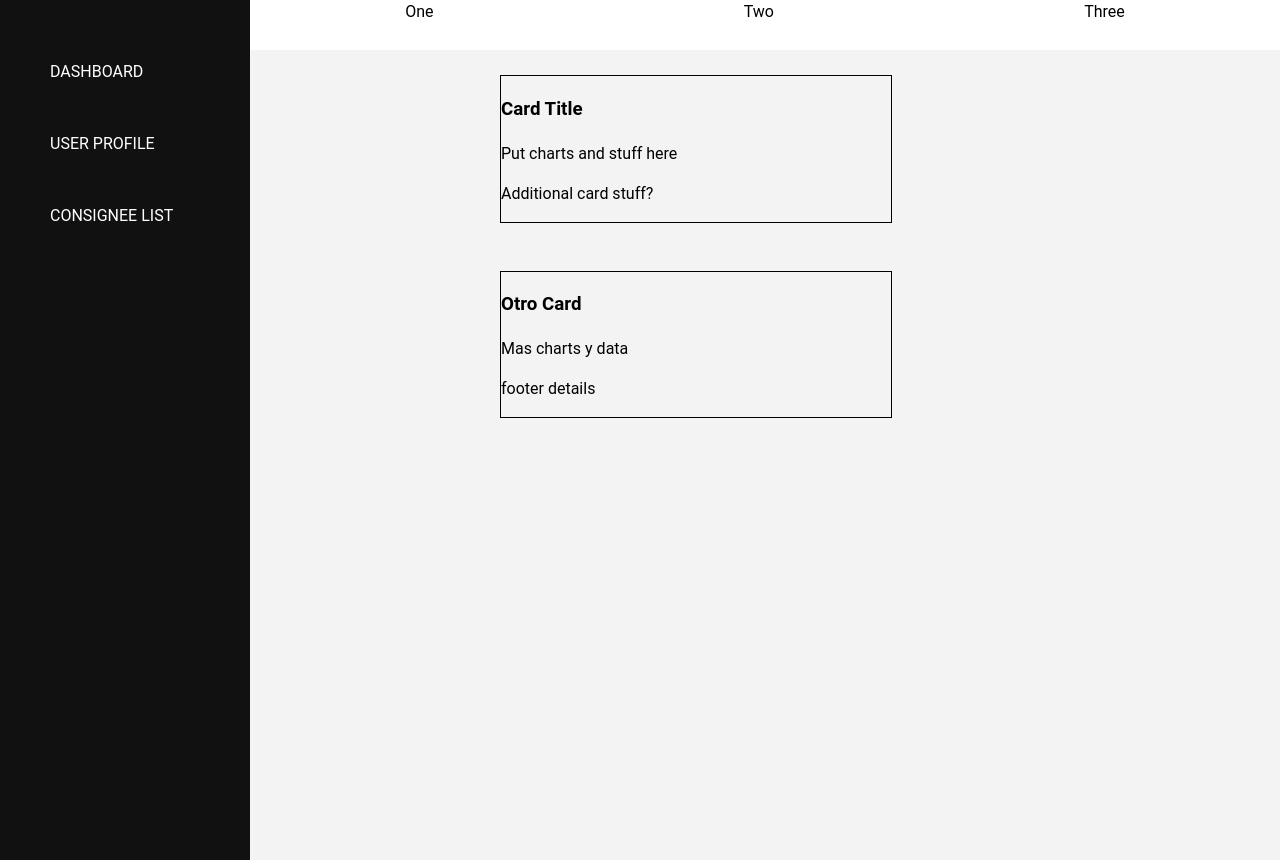
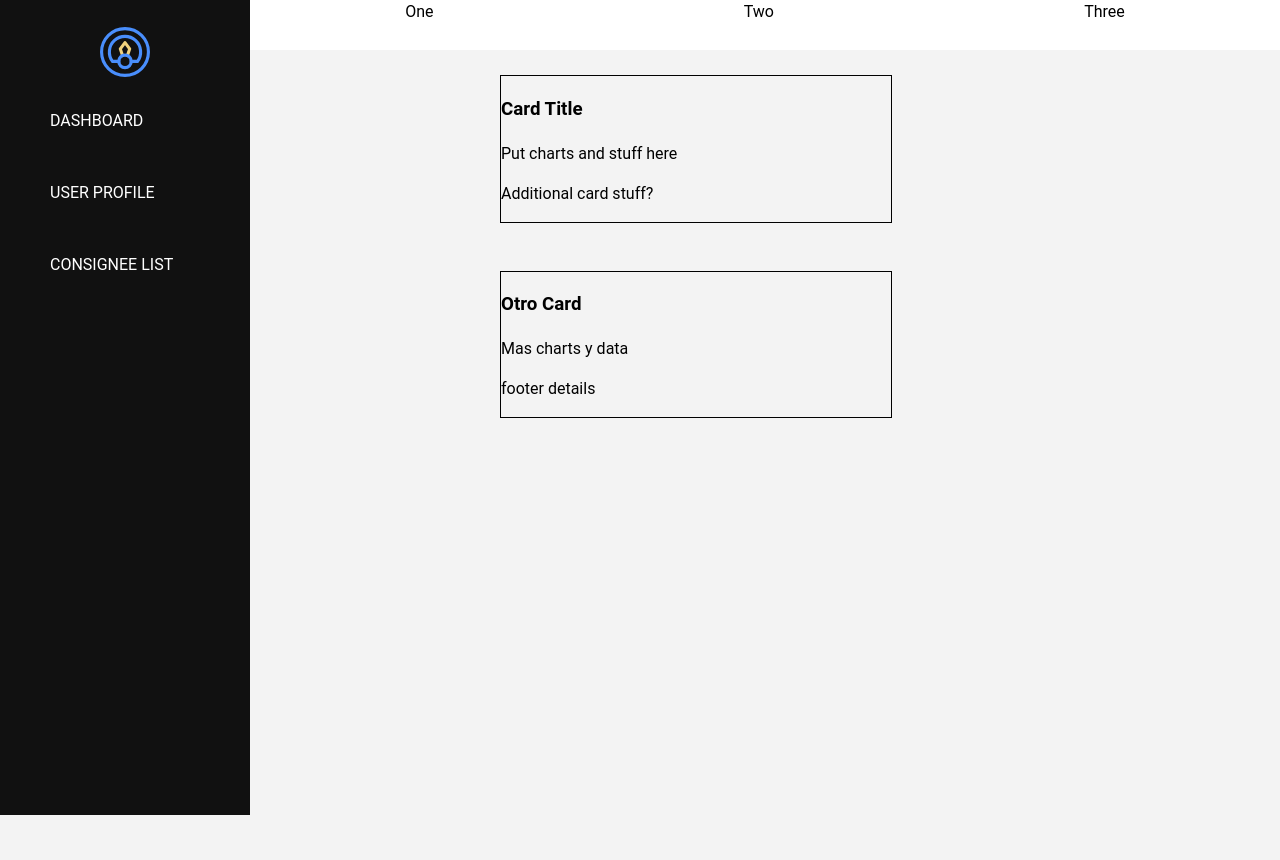
Before and after one commit to austin-bagwell/logistics-dashboard, a website: page public/index.html in a window 1280 px wide. After the commit the page ends 815 px from the top, so only its background shows below. Drawn offline with Linux system fonts and the light colour scheme.

Commit message:
added logo to page

```diff
--- a/public/index.html
+++ b/public/index.html
@@ -10,6 +10,9 @@
   <body>
     <!-- SIDE NAV -->
     <div class="sidenav">
+      <div class="logo">
+        <img src="../assets/svg/guage-icon.svg" />
+      </div>
       <ul class="sidenav__items">
         <li class="sidenav__item">DASHBOARD</li>
         <li class="sidenav__item">USER PROFILE</li>
--- a/public/styles.css
+++ b/public/styles.css
@@ -34,8 +34,24 @@ body {
   left: 0;
   background-color: #111;
   overflow-x: hidden;
-  padding-top: 60px;
+  padding-top: 15px;
   transition: 0.75s;
+}
+
+.sidenav > div {
+  padding-bottom: 2em;
+}
+
+.logo {
+  display: flex;
+  justify-content: center;
+  padding: 0.75em;
+  /* border-bottom: 1px solid white; */
+}
+
+.logo > img {
+  min-width: 50px;
+  min-height: 50px;
 }
 
 .sidenav__items {
```
